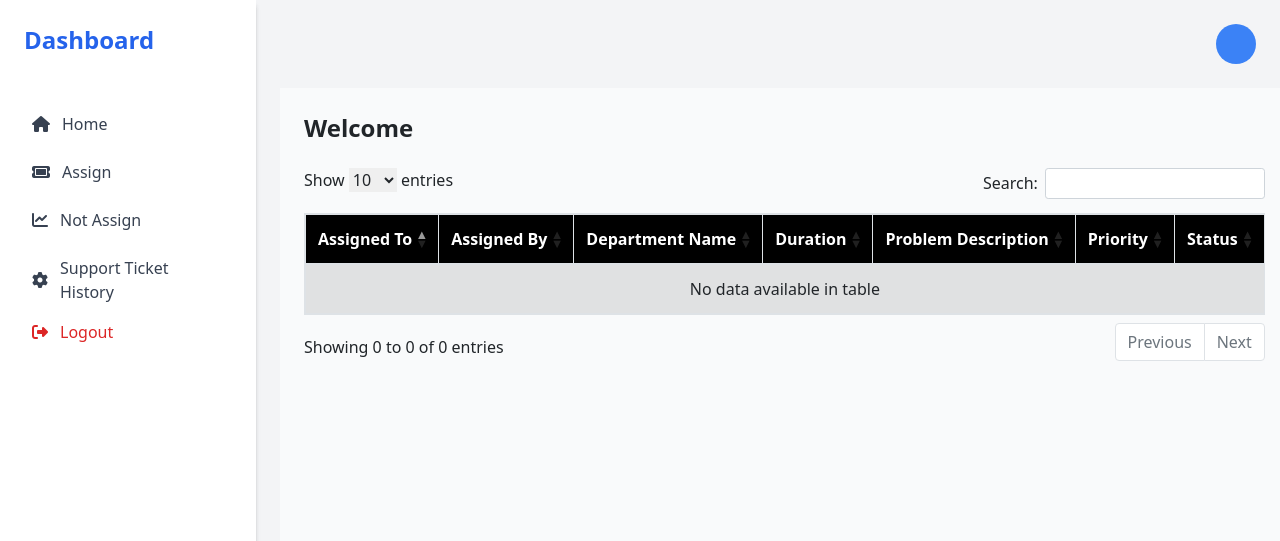
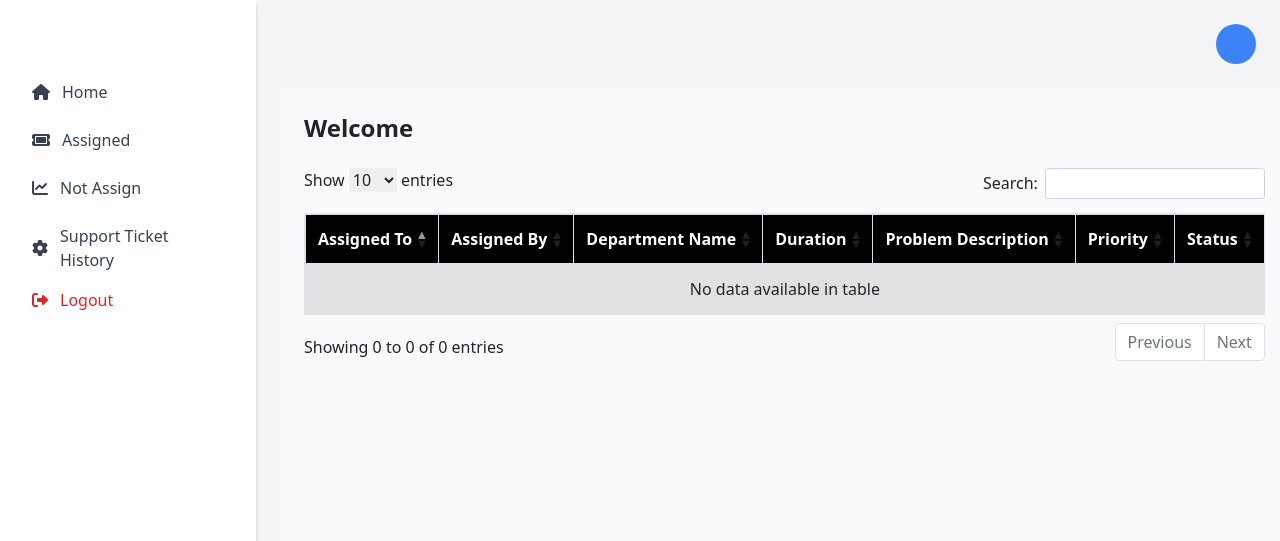
Before and after one commit to harinath187/STS, a Flask app: template app/templates/support_ticket/support_historylist.html in a window 1280 px wide. Shown: the top 541 px of the page. Run offline with Flask 3, Linux system fonts and the light colour scheme; the template is opened without the code that fills it, so the values that code supplies are empty; some libraries are stand-ins or nearby versions.

Commit message:
Made changes in support_ticket

```diff
--- a/app/models/support_dashboard.py
+++ b/app/models/support_dashboard.py
@@ -21,7 +21,7 @@ def get_open_tickets():
 def get_resolved_tickets():
     conn = get_db_connection()
     cursor = conn.cursor()
-    cursor.execute("SELECT COUNT(*) FROM support_ticket WHERE status = 'RESOLVED'")
+    cursor.execute("SELECT COUNT(*) FROM support_history WHERE status = 'RESOLVED'")
     total = cursor.fetchone()[0]
     cursor.close()
     conn.close()
@@ -30,7 +30,7 @@ def get_resolved_tickets():
 def get_closed_tickets():
     conn = get_db_connection()
     cursor = conn.cursor()
-    cursor.execute("SELECT COUNT(*) FROM support_ticket WHERE status = 'CLOSED'")
+    cursor.execute("SELECT COUNT(*) FROM support_history WHERE status = 'CLOSED'")
     total = cursor.fetchone()[0]
     cursor.close()
     conn.close()
--- a/app/templates/common/it_manager.html
+++ b/app/templates/common/it_manager.html
@@ -1,20 +1,25 @@
  <aside class="w-64 bg-white shadow-md flex flex-col fixed top-0 left-0 bottom-0">
-  <div class="p-4 text-2xl font-bold text-blue-600">Dashboard</div>
+  <div class="p-4 text-2xl font-bold text-blue-600"></div>
   <nav class="flex-1 px-4 mt-4 space-y-2">
-    <a href="/admin/home" class="flex items-center space-x-3 p-2 rounded-lg hover:bg-blue-100 text-gray-700">
+    <a href="/it_manager" class="flex items-center space-x-3 p-2 rounded-lg hover:bg-blue-100 text-gray-700 no-underline hover:no-underline">
   <i class="fa fa-home"></i><span>Home</span>
 </a>
-    <a href="/assignhistory" class="flex items-center space-x-3 p-2 rounded-lg hover:bg-blue-100 text-gray-700">
-      <i class="fa fa-ticket"></i><span>Assign</span>
+
+<a href="/assignhistory" class="flex items-center space-x-3 p-2 rounded-lg hover:bg-blue-100 text-gray-700 no-underline hover:no-underline">
+  <i class="fa fa-ticket"></i><span>Assigned</span>
 </a>
-    <a href="/notassignhistory" class="flex items-center space-x-3 p-2 rounded-lg hover:bg-blue-100 text-gray-700">
+
+<a href="/notassignhistory" class="flex items-center space-x-3 p-2 rounded-lg hover:bg-blue-100 text-gray-700 no-underline hover:no-underline">
   <i class="fa fa-chart-line"></i><span>Not Assign</span>
 </a>
-    <a href="/supporthistory" class="flex items-center space-x-3 p-2 rounded-lg hover:bg-blue-100 text-gray-700">
-      <i class="fa fa-cog"></i><span> Support Ticket History</span>
+
+<a href="/supporthistory" class="flex items-center space-x-3 p-2 rounded-lg hover:bg-blue-100 text-gray-700 no-underline hover:no-underline">
+  <i class="fa fa-cog"></i><span>Support Ticket History</span>
 </a>
-     <a href="/logout" class="flex items-center space-x-3 p-2 mt-auto mb-4 rounded-lg hover:bg-red-100 text-red-600">
+
+<a href="/logout" class="flex items-center space-x-3 p-2 mt-auto mb-4 rounded-lg hover:bg-red-100 text-red-600 no-underline hover:no-underline">
   <i class="fa fa-sign-out-alt"></i><span>Logout</span>
 </a>
+
   </nav>
 </aside>
--- a/app/templates/support_ticket/support_history_notassign_list.html
+++ b/app/templates/support_ticket/support_history_notassign_list.html
@@ -48,7 +48,7 @@
             <td>{{ notassign.priority }}</td>
             <td>{{ notassign.status }}</td>
             <td>
-              <button class="btn btn-sm btn-primary edit-btn">Edit</button>
+              <button class="btn btn-sm btn-primary edit-btn">Assign</button>
               <button class="btn btn-sm btn-danger delete-btn">Delete</button>
             </td>
           </tr>
@@ -132,7 +132,7 @@
         </div>
         <div class="modal-footer">
           <button type="button" class="btn btn-secondary" data-dismiss="modal">Cancel</button>
-          <button type="submit" class="btn btn-primary">Update Ticket</button>
+          <button type="submit" class="btn btn-primary">Assign Ticket</button>
         </div>
       </div>
     </form>
--- a/run.py
+++ b/run.py
@@ -5,3 +5,7 @@ if __name__ == "__main__":
     print("Template folder is:", app.template_folder)
     print("Static folder is:", app.static_folder)
     app.run(debug=True)
+@app.context_processor
+def inject_user():
+    from flask import session
+    return dict(user=session.get("user"))
```
Also changed, not shown: app/__init__.py (+4 -6 lines), app/templates/dashboard/it_manager.html (+5 -16 lines). Lines whose indentation alone changed are shown as unchanged.
